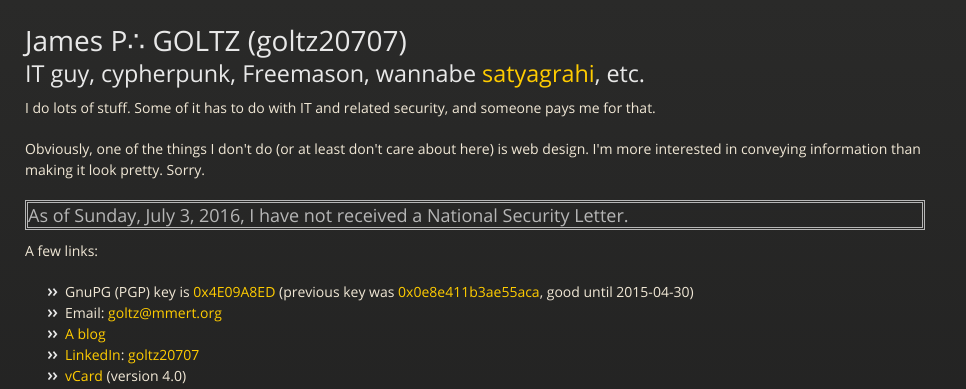
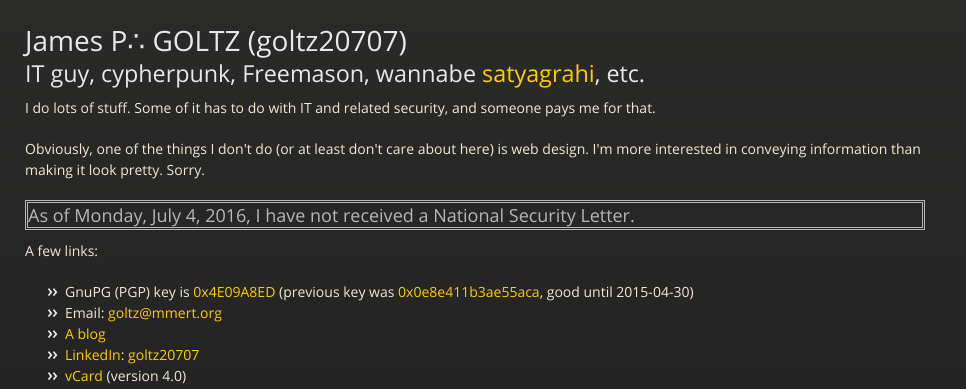
Before and after one commit to goltz20707/goltz20707.github.io, a Jekyll site: the page built from index.html, in a window 1280 px wide. Shown: the top 389 px of the page, without its empty margins (0-966 px from the left). Built offline with Jekyll 4.4.1, drawn with Linux system fonts in a browser that asks for light colours.

Commit message:
Update nsl.html

```diff
--- a/_includes/nsl.html
+++ b/_includes/nsl.html
@@ -1,6 +1,6 @@
 <!-- insert date with date '+%A, %B %e, %Y' -->
 <h3 style="border: double">As of
 
-Sunday, July 3, 2016,
+Monday, July 4, 2016,
 
 I have not received a National Security Letter.</h3>
```
